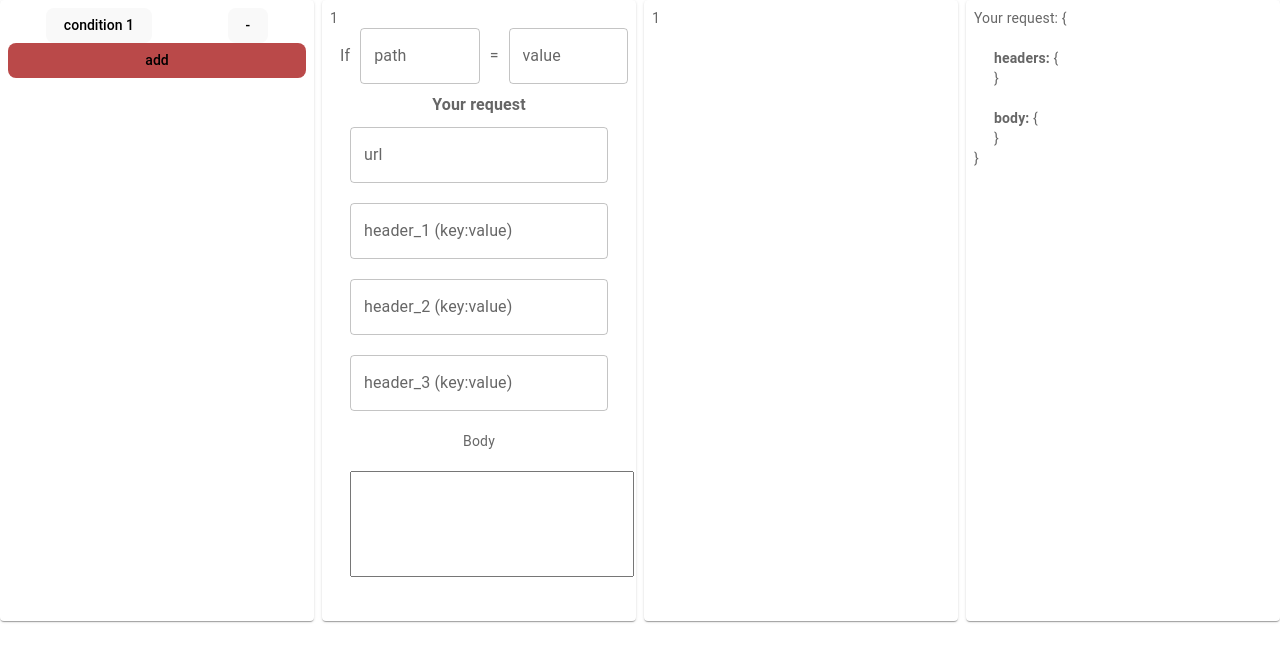
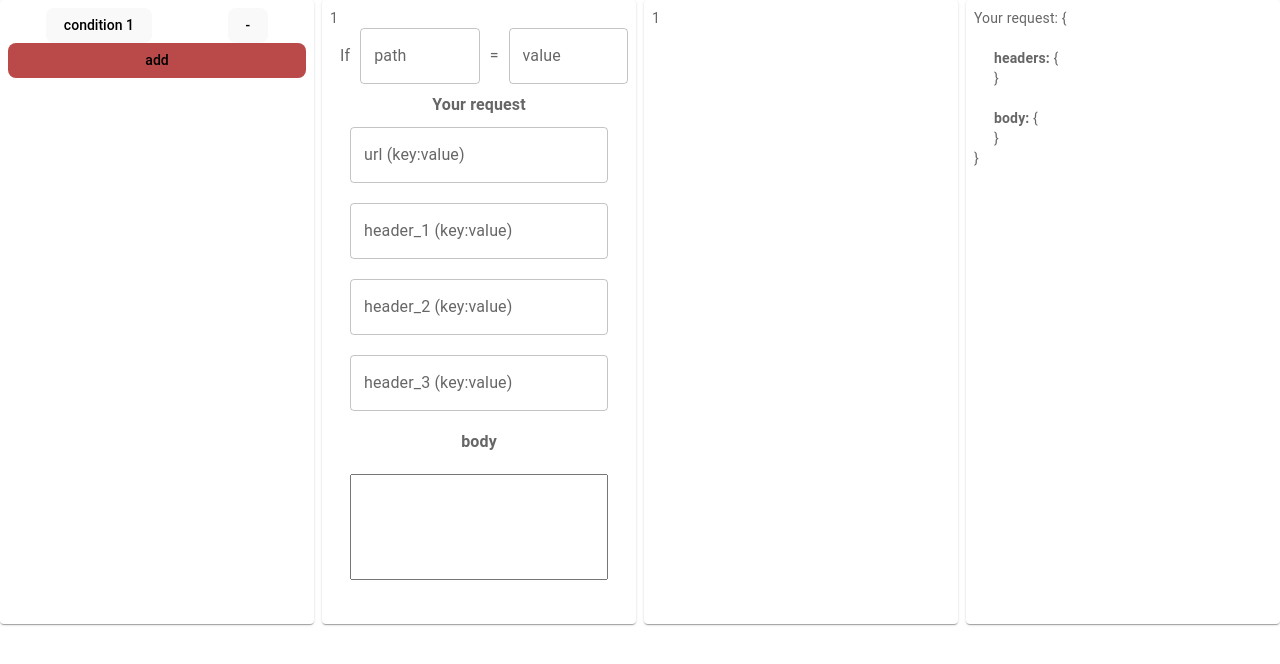
Before and after one commit to galawoj/webhook, a React (Vite) app: page / in a window 1280 px wide. Shown: the top 664 px of the page. Built offline with nearby package versions, Linux system fonts and the light colour scheme; no server answers; the database is empty.

Commit message:
add requestTextArea and RequestTextField

```diff
--- a/src/components/conditionForm/RequestForm.tsx
+++ b/src/components/conditionForm/RequestForm.tsx
@@ -1,141 +1,19 @@
-import TextField from "@mui/material/TextField";
-import { useAppDispatch, useAppSelector } from "../../store/hooks";
-import { useEffect, useRef, useState } from "react";
-import {
-  updateRequestBody,
-  updateRequestHeader,
-  updateRequestUrl,
-} from "../../store/conditions-slice";
+import RequestTextField from "./RequestTextField";
+import RequestTextArea from "./RequestTextArea";
 
 export default function RequestForm() {
-  const dispatch = useAppDispatch();
-  const currentConditionItem = useAppSelector((state) =>
-    state.conditions.conditions.find(
-      (item) => item.id === state.conditions.currentCondition
-    )
-  );
-
-  // Stan formularza dla każdego pola
-  const [formState, setFormState] = useState({
-    requestBody: currentConditionItem?.request.body || "",
-    requestHeader_1: currentConditionItem?.request.header_1 || "",
-    requestHeader_2: currentConditionItem?.request.header_2 || "",
-    requestHeader_3: currentConditionItem?.request.header_3 || "",
-    requestUrl: currentConditionItem?.request.url || "",
-  });
-
-  // Jeden obiekt do przechowywania timerów dla każdego pola
-  const timers = useRef<{ [key: string]: NodeJS.Timeout | null }>({
-    requestBody: null,
-    requestHeader_1: null,
-    requestHeader_2: null,
-    requestHeader_3: null,
-    requestUrl: null,
-  });
-
-  useEffect(() => {
-    setFormState({
-      requestBody: currentConditionItem?.request.body || "",
-      requestHeader_1: currentConditionItem?.request.header_1 || "",
-      requestHeader_2: currentConditionItem?.request.header_2 || "",
-      requestHeader_3: currentConditionItem?.request.header_3 || "",
-      requestUrl: currentConditionItem?.request.url || "",
-    });
-  }, [currentConditionItem]);
-
-  function handleInputChange(
-    value: string,
-    field:
-      | "requestUrl"
-      | "requestHeader_1"
-      | "requestHeader_2"
-      | "requestHeader_3"
-      | "requestBody"
-  ) {
-    // Aktualizacja stanu formularza dla natychmiastowego renderu
-    setFormState((prevState) => ({ ...prevState, [field]: value }));
-
-    // Kasowanie istniejącego timera dla konkretnego pola
-    if (timers.current[field]) {
-      clearTimeout(timers.current[field]!);
-    }
-
-    // Ustawianie nowego timera dla konkretnego pola
-    timers.current[field] = setTimeout(() => {
-      switch (field) {
-        case "requestUrl":
-          dispatch(updateRequestUrl(value));
-          break;
-        case "requestHeader_1":
-          dispatch(updateRequestHeader({ header_1: value }));
-          break;
-        case "requestHeader_2":
-          dispatch(updateRequestHeader({ header_2: value }));
-          break;
-        case "requestHeader_3":
-          dispatch(updateRequestHeader({ header_3: value }));
-          break;
-        case "requestBody":
-          dispatch(updateRequestBody(value));
-          break;
-      }
-    }, 500);
-  }
-
   return (
     <div style={{ padding: "10px", display: "flex", flexDirection: "column" }}>
       <header style={{ textAlign: "center", fontSize: "12pt" }}>
         <b>Your request</b>
       </header>
-      <TextField
-        id="request-url"
-        label="url"
-        variant="outlined"
-        onChange={(e) => handleInputChange(e.target.value, "requestUrl")}
-        value={formState.requestUrl}
-        style={{ margin: 10 }}
-      />
-      <TextField
-        id="request-header"
-        label="header_1 (key:value)"
-        variant="outlined"
-        onChange={(e) => handleInputChange(e.target.value, "requestHeader_1")}
-        value={formState.requestHeader_1}
-        style={{ margin: 10 }}
-      />
-      <TextField
-        id="request-header-2"
-        label="header_2 (key:value)"
-        variant="outlined"
-        onChange={(e) => handleInputChange(e.target.value, "requestHeader_2")}
-        value={formState.requestHeader_2}
-        style={{ margin: 10 }}
-      />
-      <TextField
-        id="request-header-3"
-        label="header_3 (key:value)"
-        variant="outlined"
-        onChange={(e) => handleInputChange(e.target.value, "requestHeader_3")}
-        value={formState.requestHeader_3}
-        style={{ margin: 10 }}
-      />
-      <label
-        htmlFor="request-body"
-        style={{ textAlign: "center", margin: "10px 0" }}
-      >
-        Body
-      </label>
-      <textarea
-        id="request-body"
-        onChange={(e) => handleInputChange(e.target.value, "requestBody")}
-        value={formState.requestBody}
-        style={{
-          margin: 10,
-          resize: "none",
-          width: "100%",
-          minHeight: "100px",
-        }}
-      ></textarea>
+
+      <RequestTextField id="url" />
+      <RequestTextField id="header_1" />
+      <RequestTextField id="header_2" />
+      <RequestTextField id="header_3" />
+
+      <RequestTextArea id="body" />
     </div>
   );
 }
--- /dev/null
+++ b/src/components/conditionForm/RequestTextArea.tsx
@@ -0,0 +1,61 @@
+import { useAppDispatch, useAppSelector } from "../../store/hooks";
+import { useEffect, useRef, useState } from "react";
+import { updateRequestBody } from "../../store/conditions-slice";
+
+type propsType = {
+  id: "body";
+};
+
+export default function RequestTextArea({ id }: propsType) {
+  const dispatch = useAppDispatch();
+  const currentConditionItem = useAppSelector((state) =>
+    state.conditions.conditions.find(
+      (item) => item.id === state.conditions.currentCondition
+    )
+  );
+
+  const [formState, setFormState] = useState(currentConditionItem?.request[id]);
+
+  useEffect(() => {
+    setFormState(currentConditionItem?.request[id] || "");
+  }, [currentConditionItem]);
+
+  const timers = useRef<NodeJS.Timeout | null>(null);
+
+  function handleInputChange(value: string, field: "body") {
+    setFormState(value);
+
+    if (timers.current) {
+      clearTimeout(timers.current!);
+    }
+
+    timers.current = setTimeout(() => {
+      switch (field) {
+        case "body":
+          dispatch(updateRequestBody(value));
+          break;
+      }
+    }, 500);
+  }
+
+  return (
+    <>
+      <label
+        htmlFor={id}
+        style={{ textAlign: "center", margin: "10px auto", fontSize: "12pt" }}
+      >
+        <b>{id}</b>
+      </label>
+      <textarea
+        id={id}
+        onChange={(e) => handleInputChange(e.target.value, id)}
+        value={formState}
+        style={{
+          resize: "none",
+          minHeight: "100px",
+          margin: "10px",
+        }}
+      ></textarea>
+    </>
+  );
+}
--- /dev/null
+++ b/src/components/conditionForm/RequestTextField.tsx
@@ -0,0 +1,67 @@
+import { TextField } from "@mui/material";
+import { useAppDispatch, useAppSelector } from "../../store/hooks";
+import { useEffect, useRef, useState } from "react";
+import {
+  updateRequestHeader,
+  updateRequestUrl,
+} from "../../store/conditions-slice";
+
+type propsType = {
+  id: "url" | "header_1" | "header_2" | "header_3";
+};
+
+export default function RequestTextField({ id }: propsType) {
+  const dispatch = useAppDispatch();
+  const currentConditionItem = useAppSelector((state) =>
+    state.conditions.conditions.find(
+      (item) => item.id === state.conditions.currentCondition
+    )
+  );
+
+  const [formState, setFormState] = useState(currentConditionItem?.request[id]);
+
+  useEffect(() => {
+    setFormState(currentConditionItem?.request[id] || "");
+  }, [currentConditionItem]);
+
+  const timers = useRef<NodeJS.Timeout | null>(null);
+
+  function handleInputChange(
+    value: string,
+    field: "url" | "header_1" | "header_2" | "header_3"
+  ) {
+    setFormState(value);
+
+    if (timers.current) {
+      clearTimeout(timers.current!);
+    }
+
+    timers.current = setTimeout(() => {
+      switch (field) {
+        case "url":
+          dispatch(updateRequestUrl(value));
+          break;
+        case "header_1":
+          dispatch(updateRequestHeader({ header_1: value }));
+          break;
+        case "header_2":
+          dispatch(updateRequestHeader({ header_2: value }));
+          break;
+        case "header_3":
+          dispatch(updateRequestHeader({ header_3: value }));
+          break;
+      }
+    }, 500);
+  }
+
+  return (
+    <TextField
+      id={id}
+      label={id + " (key:value)"}
+      variant="outlined"
+      onChange={(e) => handleInputChange(e.target.value, id)}
+      value={formState}
+      style={{ margin: " 10px " }}
+    />
+  );
+}
```
